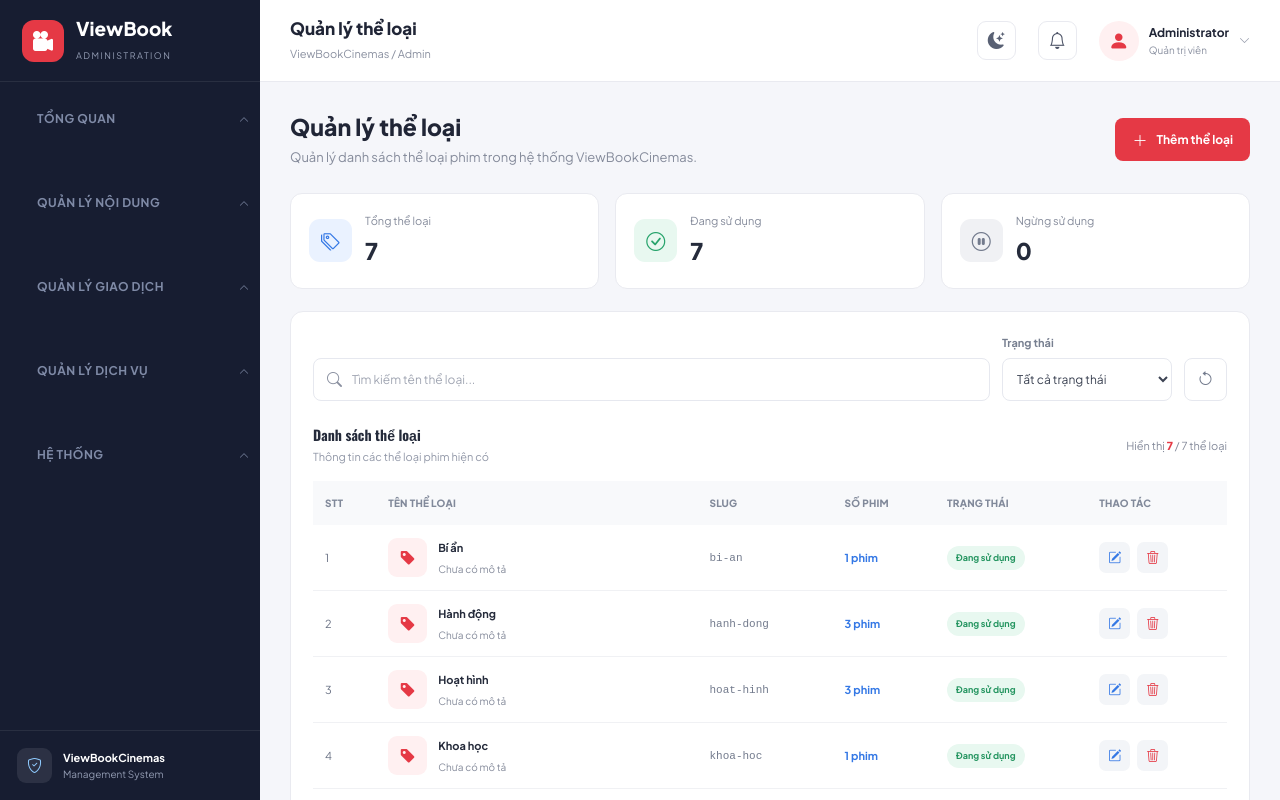
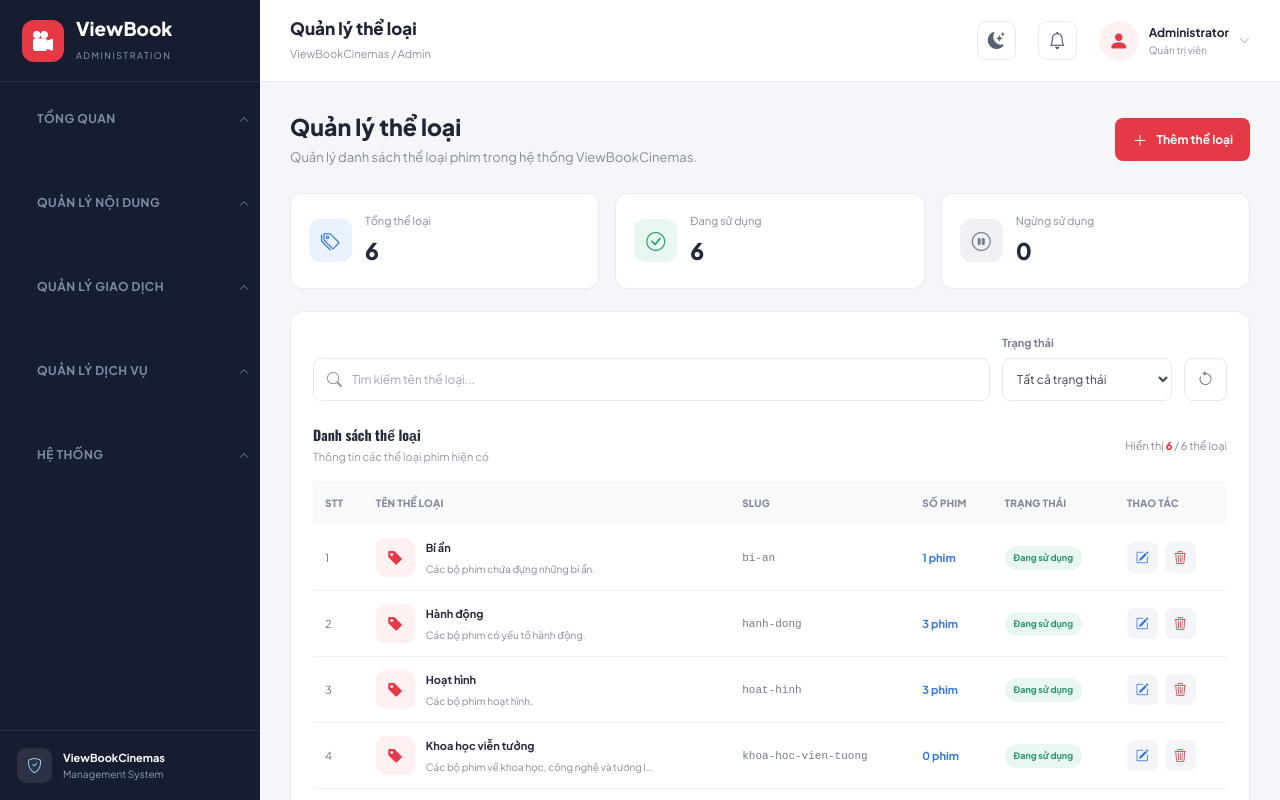
Before and after one commit to haonguyen270225/ViewBookCinemas, a React (Vite) app in the folder frontend/: page /admin/genres in a window 1280 px wide. Shown: the top 800 px of the page. Built offline with nearby package versions, Linux system fonts and the light colour scheme.

Commit message:
<feat>(admin genres pages) : separate genre data and storage logic into service - Lần thứ 2 !
Info : Chuẩn hóa dữ liệu thêm server phục vụ truy xuất dữ liệu demo !

```diff
--- a/frontend/src/admin/pages/genres/AdminGenres.jsx
+++ b/frontend/src/admin/pages/genres/AdminGenres.jsx
@@ -3,9 +3,13 @@ import { useMemo, useState } from "react";
 
 import moviesData from "../../../data/movies.js";
 
+import {
+    getGenres,
+    saveGenres
+} from "../../../services/genreService.js";
+
 import "./AdminGenres.css";
 
-const STORAGE_KEY = "viewbook-admin-genres";
 const MOVIE_STORAGE_KEY = "viewbook-admin-movies";
 
 const STATUS_OPTIONS = [
@@ -57,54 +61,8 @@ const getInitialMovies = () => {
     return moviesData;
 };
 
-// Tổng hợp thể loại từ danh sách phim
-const getGenresFromMovies = (movies) => {
-    const genreMap = new Map();
-
-    movies.forEach((movie) => {
-        (movie.genres || []).forEach((genre) => {
-            const name = String(genre).trim();
-
-            if (!name) return;
-
-            const key = normalizeName(name);
-
-            if (!genreMap.has(key)) {
-                genreMap.set(key, {
-                    id: `genre-${createSlug(name)}`,
-                    name,
-                    slug: createSlug(name),
-                    description: "",
-                    status: "Đang sử dụng"
-                });
-            }
-        });
-    });
-
-    return Array.from(genreMap.values());
-};
-
-// Đọc dữ liệu thể loại đã lưu
-const getInitialGenres = () => {
-    try {
-        const savedGenres = localStorage.getItem(STORAGE_KEY);
-
-        if (savedGenres) {
-            const parsed = JSON.parse(savedGenres);
-
-            if (Array.isArray(parsed)) {
-                return parsed;
-            }
-        }
-    } catch (error) {
-        console.error("Không thể đọc dữ liệu thể loại:", error);
-    }
-
-    return getGenresFromMovies(getInitialMovies());
-};
-
 function AdminGenres() {
-    const [genres, setGenres] = useState(getInitialGenres);
+    const [genres, setGenres] = useState(getGenres);
     const [movies] = useState(getInitialMovies);
 
     const [searchTerm, setSearchTerm] = useState("");
@@ -156,19 +114,17 @@ function AdminGenres() {
         }).sort((a, b) => a.name.localeCompare(b.name, "vi"));
     }, [genres, searchTerm, selectedStatus]);
 
-    // Lưu dữ liệu
+    // Lưu dữ liệu thông qua genreService
     const updateGenres = (newGenres) => {
-        try {
-            localStorage.setItem(
-                STORAGE_KEY,
-                JSON.stringify(newGenres)
-            );
+        const isSaved = saveGenres(newGenres);
 
-            setGenres(newGenres);
-        } catch (error) {
-            console.error("Không thể lưu thể loại:", error);
+        if (!isSaved) {
             alert("Không thể lưu dữ liệu trên trình duyệt.");
+            return false;
         }
+
+        setGenres(newGenres);
+        return true;
     };
 
     // Mở form thêm
@@ -247,8 +203,11 @@ function AdminGenres() {
             )
             : [...genres, genreData];
 
-        updateGenres(updatedGenres);
-        handleCloseModal();
+        const isSaved = updateGenres(updatedGenres);
+
+        if (isSaved) {
+            handleCloseModal();
+        }
     };
 
     // Xóa thể loại
--- /dev/null
+++ b/frontend/src/data/genres.js
@@ -0,0 +1,46 @@
+const genres = [
+    {
+        id: "genre-1",
+        name: "Hành động",
+        slug: "hanh-dong",
+        description: "Các bộ phim có yếu tố hành động.",
+        status: "Đang sử dụng"
+    },
+    {
+        id: "genre-2",
+        name: "Hoạt hình",
+        slug: "hoat-hinh",
+        description: "Các bộ phim hoạt hình.",
+        status: "Đang sử dụng"
+    },
+    {
+        id: "genre-3",
+        name: "Phiêu lưu",
+        slug: "phieu-luu",
+        description: "Các bộ phim về hành trình khám phá.",
+        status: "Đang sử dụng"
+    },
+    {
+        id: "genre-4",
+        name: "Bí ẩn",
+        slug: "bi-an",
+        description: "Các bộ phim chứa đựng những bí ẩn.",
+        status: "Đang sử dụng"
+    },
+    {
+        id: "genre-5",
+        name: "Trinh thám",
+        slug: "trinh-tham",
+        description: "Các bộ phim điều tra và phá án.",
+        status: "Đang sử dụng"
+    },
+    {
+        id: "genre-6",
+        name: "Khoa học viễn tưởng",
+        slug: "khoa-hoc-vien-tuong",
+        description: "Các bộ phim về khoa học, công nghệ và tương lai.",
+        status: "Đang sử dụng"
+    }
+];
+
+export default genres;
--- /dev/null
+++ b/frontend/src/services/genreService.js
@@ -0,0 +1,95 @@
+import genresData from "../data/genres.js";
+
+const STORAGE_KEY = "viewbook-admin-genres";
+
+// Đọc danh sách thể loại
+export const getGenres = () => {
+    try {
+        const savedGenres = localStorage.getItem(STORAGE_KEY);
+
+        if (savedGenres) {
+            const parsedGenres = JSON.parse(savedGenres);
+
+            if (Array.isArray(parsedGenres)) {
+                return parsedGenres;
+            }
+        }
+    } catch (error) {
+        console.error("Không thể đọc dữ liệu thể loại:", error);
+    }
+
+    // Trả về dữ liệu demo ban đầu
+    return [...genresData];
+};
+
+// Lưu danh sách thể loại
+export const saveGenres = (genres) => {
+    try {
+        localStorage.setItem(
+            STORAGE_KEY,
+            JSON.stringify(genres)
+        );
+
+        return true;
+    } catch (error) {
+        console.error("Không thể lưu dữ liệu thể loại:", error);
+        return false;
+    }
+};
+
+// Lấy thể loại theo ID
+export const getGenreById = (id) => {
+    const genres = getGenres();
+
+    return genres.find((genre) => genre.id === id) || null;
+};
+
+// Thêm thể loại
+export const createGenre = (genreData) => {
+    const genres = getGenres();
+
+    const newGenre = {
+        ...genreData,
+        id: `genre-${Date.now()}`
+    };
+
+    const updatedGenres = [...genres, newGenre];
+
+    if (!saveGenres(updatedGenres)) {
+        throw new Error("Không thể thêm thể loại.");
+    }
+
+    return newGenre;
+};
+
+// Cập nhật thể loại
+export const updateGenre = (id, genreData) => {
+    const genres = getGenres();
+
+    const updatedGenres = genres.map((genre) =>
+        genre.id === id
+            ? { ...genre, ...genreData, id }
+            : genre
+    );
+
+    if (!saveGenres(updatedGenres)) {
+        throw new Error("Không thể cập nhật thể loại.");
+    }
+
+    return updatedGenres.find((genre) => genre.id === id);
+};
+
+// Xóa thể loại
+export const deleteGenre = (id) => {
+    const genres = getGenres();
+
+    const updatedGenres = genres.filter(
+        (genre) => genre.id !== id
+    );
+
+    if (!saveGenres(updatedGenres)) {
+        throw new Error("Không thể xóa thể loại.");
+    }
+
+    return true;
+};
```
